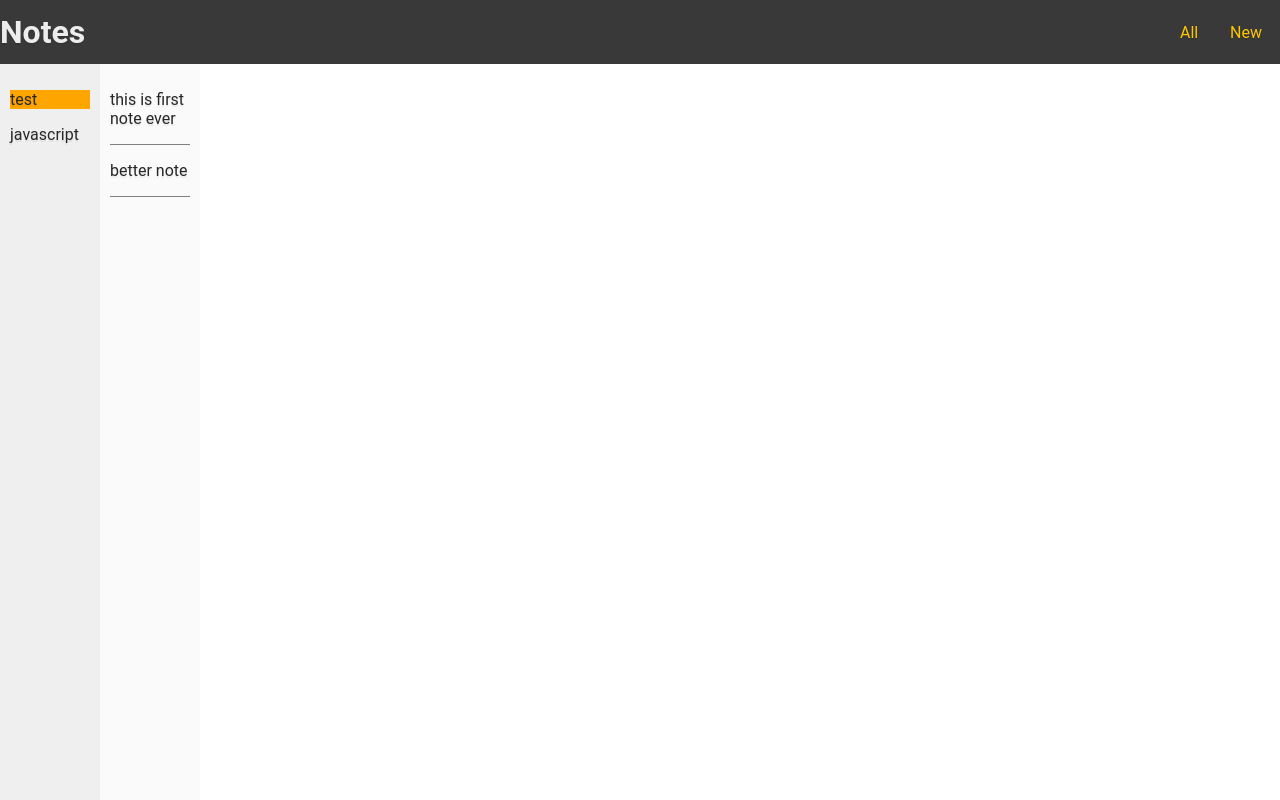
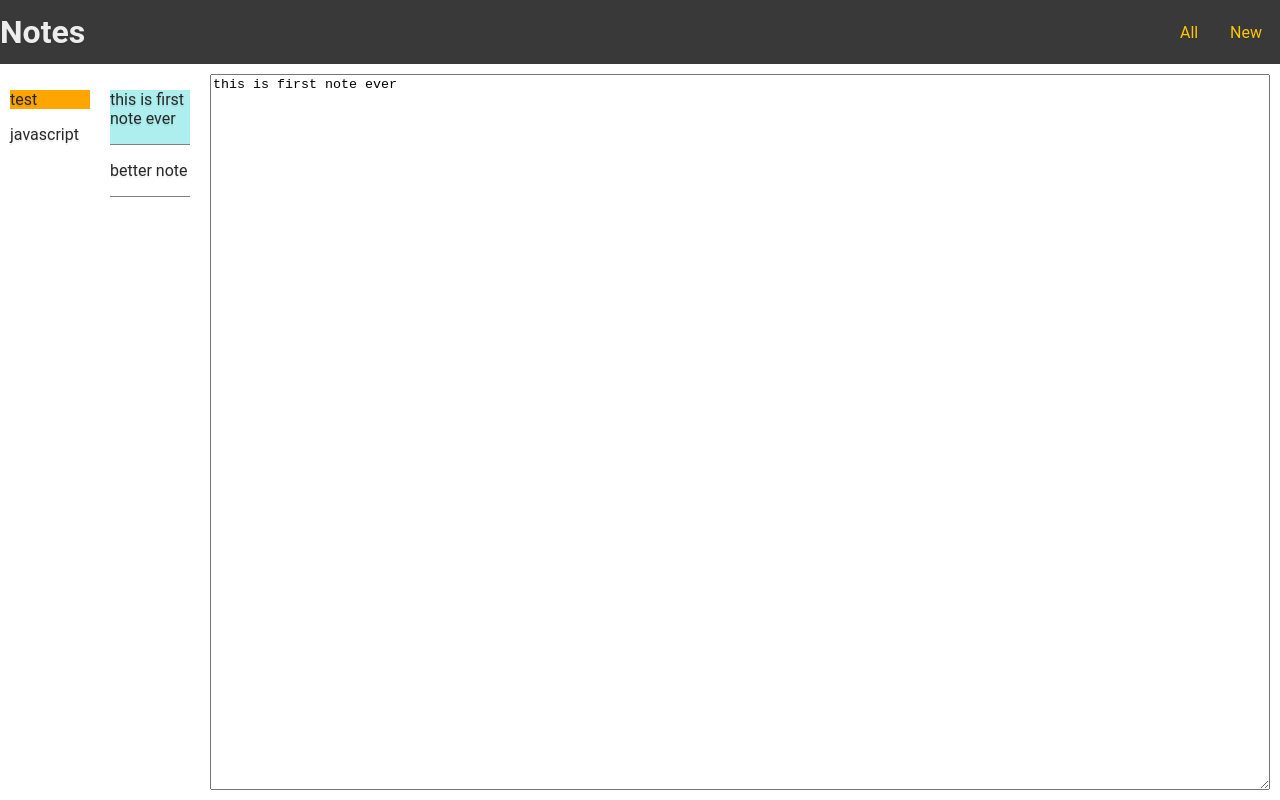
Before and after one commit to fffjacquier/notes-app, a Next.js app: page / in a window 1280 px wide. Built offline with nearby package versions, Linux system fonts and the light colour scheme.

Commit message:
make interface working as expected with useState and useEffect

```diff
--- a/components/FoldersList.js
+++ b/components/FoldersList.js
@@ -1,22 +1,39 @@
-const FoldersList = ({ setSelectedFolder, folders, selectedFolder }) => {
+const FoldersList = ({ setSelectedFolder, folders, selectedFolder, setNote, notes, setCurrentNoteId }) => {
 
   return (
-    <section style={{background: '#efefef'}}>
+    <section>
       {folders.map((folder, index) => (
         <p
           key={index}
           onClick={e => {
-            e.preventDefault()
-            console.log(folder)
-            setSelectedFolder(folder)
+            e.preventDefault();
+            selectedFolder = index;
+            setSelectedFolder(selectedFolder);
+            let notesFolder = notes.filter(note => note.folder == folders[selectedFolder])
+            setNote(notesFolder[0] || {})
+            setCurrentNoteId(notesFolder[0].id)
           }}
-          style={selectedFolder === index ? {backgroundColor: 'orange'} : {}}>
+          className={selectedFolder === index ? 'selected' : ''}
+        >
           {folder}
         </p>
         )
       )}
+      <style jsx>
+        {`
+        p {
+          cursor: pointer;
+        }
+        p.selected {
+          background-color: orange;
+        }
+        section {
+          background: '#efefef';
+        }
+        `}
+      </style>
     </section>
-)
+  )
 }
 
 export default FoldersList;
--- a/components/Note.js
+++ b/components/Note.js
@@ -1,9 +1,13 @@
-import React, { Component } from 'react';
 
 const Note = ({ note }) => {
   return (
     <section>
-      <div key={note.id}>{note.content}</div>
+      <textarea
+        key={note.id}
+        defaultValue={note.content}
+        style={{ width: '100%', height: '100%' }}
+      >
+      </textarea>
     </section>
   );
 }
--- a/components/NotesFolderList.js
+++ b/components/NotesFolderList.js
@@ -1,20 +1,36 @@
 import { useState } from 'react';
 
-const NotesFolderList = ({ notes, setCurrentNoteId, selectedFolder, folders }) => {
+const NotesFolderList = ({ notes, setNote, currentNoteId, setCurrentNoteId, selectedFolder, folders }) => {
+  let selectedNote = 1;
   return (
-    <section style={{background: '#f9faf9'}}>
+    <section>
       {notes.filter(note => note.folder == folders[selectedFolder]).map((note, idx) => (
         <div
-          style={{ borderBottom: '1px solid grey'}}
+          className={currentNoteId == note.id ? 'short selected' : 'short'}
           onClick={(e) => {
             e.preventDefault()
             setCurrentNoteId(note.id)
+            setNote(note)
           }}
           key={idx}>
           <p>{note.content}</p>
           <time>{note.createdAt}</time>
         </div>
       ))}
+      <style jsx>
+        {`
+        .short {
+          cursor: pointer;
+          border-bottom: 1px solid grey;
+        }
+        .selected {
+          background-color: paleturquoise;
+        }
+        section {
+          background: '#f9faf9';
+        }
+        `}
+      </style>
     </section>
   );
 }
--- a/pages/index.js
+++ b/pages/index.js
@@ -6,31 +6,40 @@ import NotesFolderList from '../components/NotesFolderList'
 import Note from '../components/Note'
 
 export default function Home() {
-  // this doesn't like better than using setState to me!
+  // this doesn't look better than using setState so far!
   const [loading, setLoading] = useState(true)
   const [notes, setNotes] = useState([])
   const [hasError, setError] = useState(false)
   const [folders, setFolders] = useState([])
+  const [currentNoteId, setCurrentNoteId] = useState(1)
   const [selectedFolder, setSelectedFolder] = useState(0)
-  const [currentNoteId, setCurrentNoteId] = useState(1)
+  const [note, setNote] = useState({})
 
   async function fetchData() {
     const res = await fetch('/api/notes')
       .then(resp => resp.json())
       .then(data => {
         setLoading(false)
-        let notes = data.notes;
-        setFolders(notes.reduce((acc, note) => {
+
+        let dataNotes = data.notes;
+
+        setFolders(dataNotes.reduce((acc, note) => {
           if (acc.indexOf(note.folder) === -1) {
             acc.push(note.folder)
           }
           return acc
         }, []))
-        setNotes(notes)
-        setCurrentNoteId(notes[0].id)
+
+        setNotes(dataNotes)
+
+        let note = dataNotes.filter(note => {
+          return note.id == currentNoteId;
+        })[0];
+        setNote(note);
+        setCurrentNoteId(note.id)
       })
       .catch(err => {
-        console.error(res.status, res.statusText);
+        console.error(err);
         setError(true)
       })
   }
@@ -38,6 +47,7 @@ export default function Home() {
   useEffect(() => {
     fetchData()
   }, [])
+
 
   return (
     <div className="container">
@@ -48,15 +58,21 @@ export default function Home() {
         <FoldersList
           setSelectedFolder={setSelectedFolder}
           folders={folders}
-          selectedFolder={selectedFolder} />
+          notes={notes}
+          selectedFolder={selectedFolder}
+          setCurrentNoteId={setCurrentNoteId}
+          setNote={setNote} />
 
         <NotesFolderList
           selectedFolder={selectedFolder}
           notes={notes}
           folders={folders}
+          currentNoteId={currentNoteId}
+          setNote={setNote}
           setCurrentNoteId={setCurrentNoteId} />
 
-        <Note note={notes.filter(note => note.folder == folders[selectedFolder] && note.id == currentNoteId)} />
+        <Note
+          note={note} />
 
       </Layout>
       <style>{`
```
